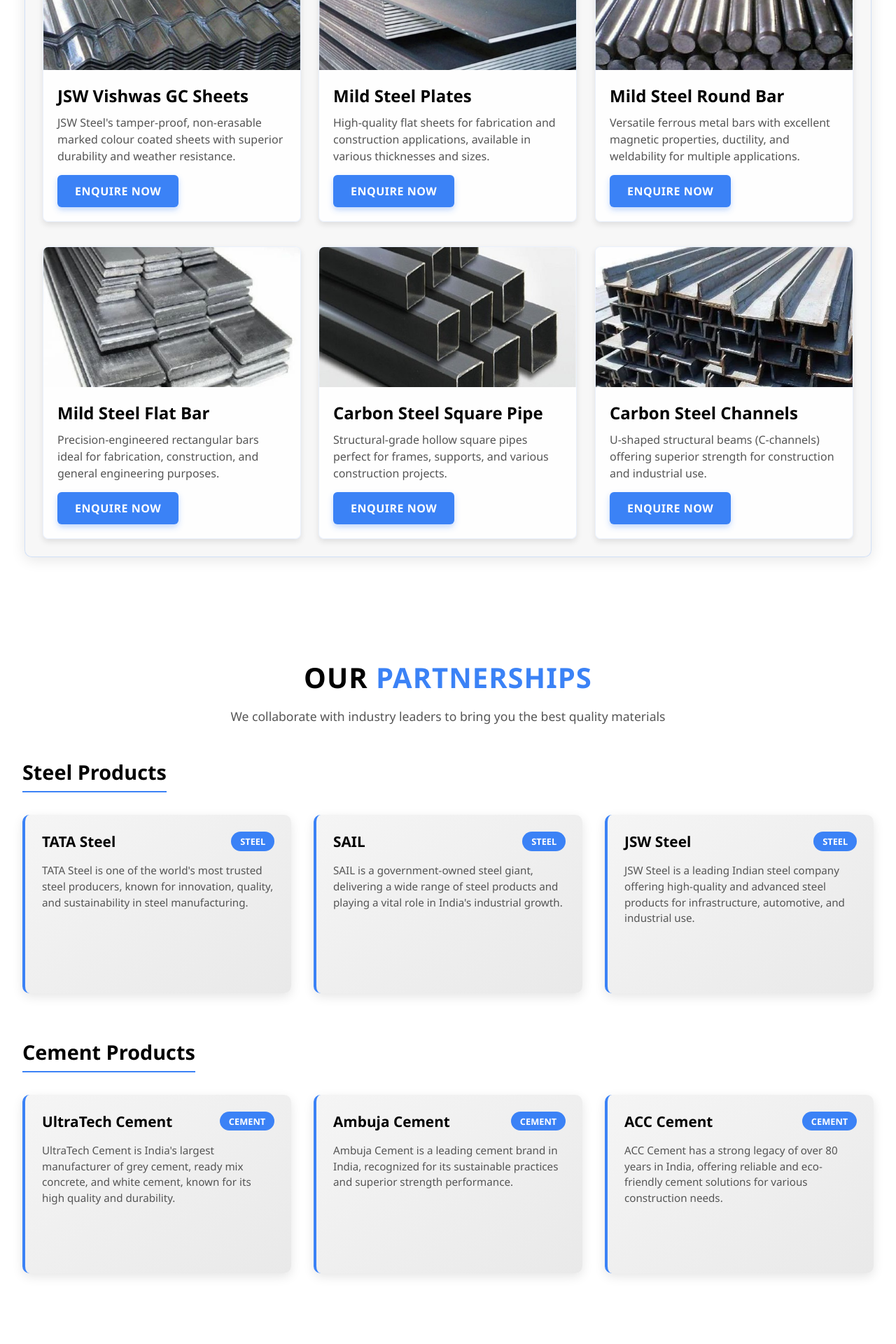
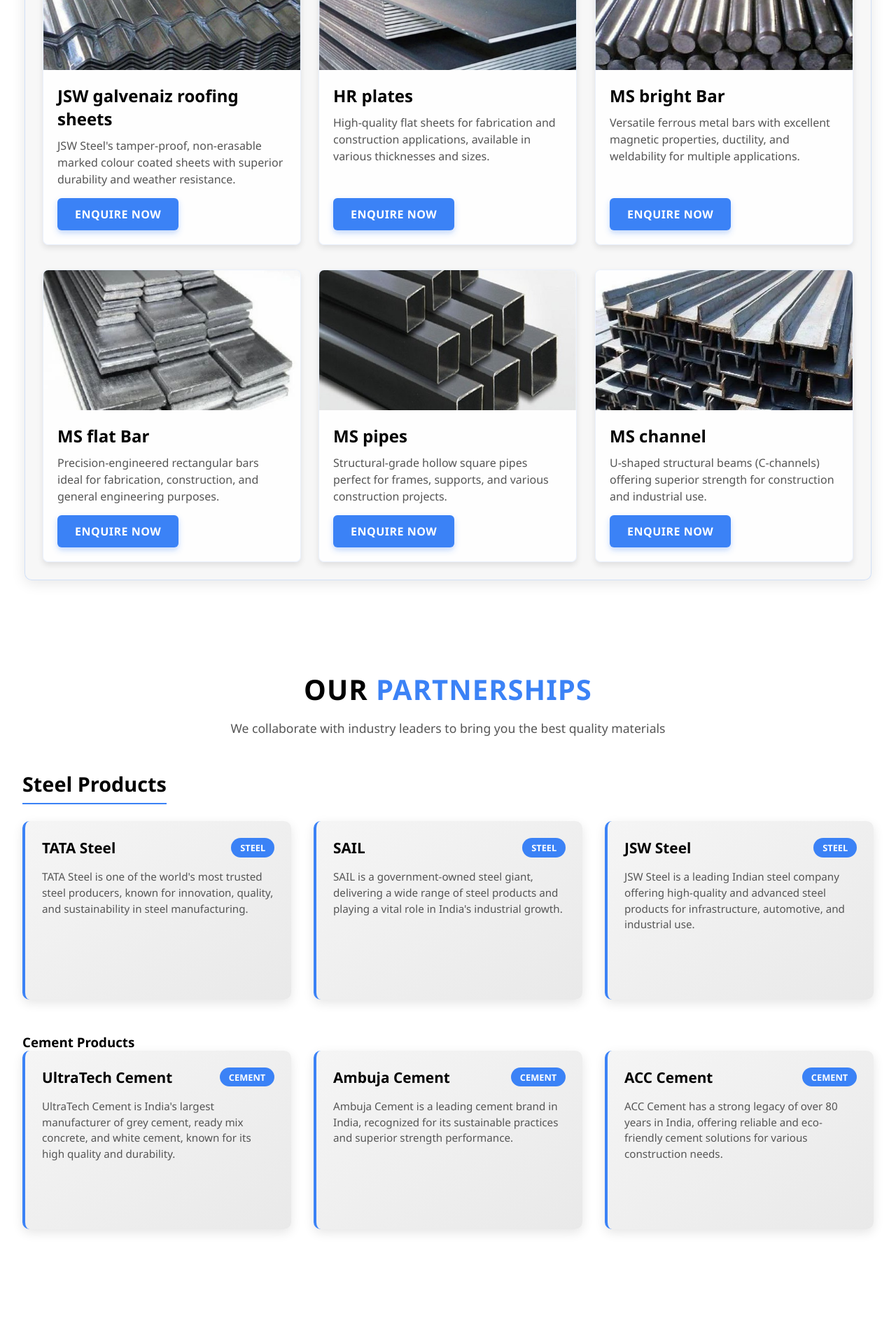
Before and after one commit to mr-ssc/Jilani-Steel-Cement, a React (Create React App) app: page / in a window 1280 px wide. Shown: the part 1140-3060 px from the top of the page at 70% size. Built offline with nearby package versions, Linux system fonts and the light colour scheme.

Commit message:
first commit

```diff
--- a/src/component/Partnerships.css
+++ b/src/component/Partnerships.css
@@ -1,70 +1,65 @@
-/* Base Styles */
+/* Mobile First Styles */
 .partnerships-container {
-  background-color: #ffffff; /* Changed from #111111 to #ffffff */
-  color: #000000; /* Changed from #ffffff to #000000 */
-  padding: 4rem 2rem;
+  background-color: #ffffff;
+  color: #000000;
+  padding: 1.5rem 1rem;
   font-family: 'Arial', sans-serif;
 }
 
 .partnerships-title {
-  font-size: 2.5rem;
+  font-size: 1.8rem;
   text-align: center;
-  margin-bottom: 1rem;
+  margin-bottom: 0.5rem;
   font-weight: 700;
   text-transform: uppercase;
   letter-spacing: 1px;
-  color: #000000; /* Added to ensure title is black */
+  color: #000000;
 }
 
 .partnerships-title span {
-  color: #3b82f6; /* Changed from #ff4e1d to #3b82f6 (blue) */
+  color: #3b82f6;
 }
 
 .partnerships-subtitle {
   text-align: center;
-  font-size: 1.1rem;
-  margin-bottom: 3rem;
-  color: #555555; /* Changed from #aaaaaa to #555555 for better contrast on white */
+  font-size: 1rem;
+  margin-bottom: 1.5rem;
+  color: #555555;
   max-width: 700px;
   margin-left: auto;
   margin-right: auto;
+  padding: 0 0.5rem;
 }
 
 .partnerships-section {
-  margin-bottom: 4rem;
+  margin-bottom: 2rem;
 }
 
 .partnerships-category-title {
-  font-size: 1.8rem;
-  margin-bottom: 2rem;
+  font-size: 1.4rem;
+  margin-bottom: 1rem;
   padding-bottom: 0.5rem;
-  border-bottom: 2px solid #3b82f6; /* Changed from #ff4e1d to #3b82f6 (blue) */
+  border-bottom: 2px solid #3b82f6;
   display: inline-block;
-  color: #000000; /* Added to ensure title is black */
-}
-
-.partnerships-category-title-1 {
-  font-size: 1.8rem;
-  margin-bottom: 2rem;
-  padding-bottom: 0.5rem;
-  border-bottom: 2px solid #3b82f6; /* Changed from #4e9af1 to #3b82f6 (blue) */
-  display: inline-block;
-  color: #000000; /* Added to ensure title is black */
+  color: #000000;
+  padding-left: 1rem;
+  width: calc(100% - 2rem);
 }
 
 .partnerships-grid {
   display: grid;
-  grid-template-columns: repeat(auto-fill, minmax(300px, 1fr));
-  gap: 2rem;
+  grid-template-columns: 1fr;
+  gap: 1.5rem;
+  padding: 0 1rem;
 }
 
 .partnerships-card {
-  background: linear-gradient(145deg, #f5f5f5, #e9e9e9); /* Changed from dark to light gradient */
+  background: linear-gradient(145deg, #f5f5f5, #e9e9e9);
   border-radius: 10px;
   padding: 1.5rem;
   cursor: pointer;
   transition: all 0.3s ease;
-  box-shadow: 0 5px 15px rgba(0, 0, 0, 0.1); /* Lighter shadow */
+  box-shadow: 0 5px 15px rgba(0, 0, 0, 0.1);
   display: flex;
   flex-direction: column;
   height: 100%;
@@ -74,21 +69,16 @@
 }
 
 .partnerships-steel {
-  border-left-color: #3b82f6; /* Changed from #ff4e1d to #3b82f6 (blue) */
+  border-left-color: #3b82f6;
 }
 
 .partnerships-cement {
-  border-left-color: #3b82f6; /* Changed from #4e9af1 to #3b82f6 (blue) */
+  border-left-color: #3b82f6;
 }
 
 .partnerships-card:hover {
   transform: translateY(-10px);
-  box-shadow: 0 15px 30px rgba(0, 0, 0, 0.15); /* Lighter shadow */
-}
-
-.partnerships-card:hover .visit-website-btn {
-  opacity: 1;
-  transform: translateY(0);
+  box-shadow: 0 15px 30px rgba(0, 0, 0, 0.15);
 }
 
 .card-content {
@@ -98,12 +88,12 @@
 .card-title {
   font-size: 1.3rem;
   margin-bottom: 1rem;
-  color: #000000; /* Changed from #ffffff to #000000 */
+  color: #000000;
   font-weight: 600;
 }
 
 .card-description {
-  color: #555555; /* Changed from #bbbbbb to #555555 for better contrast */
+  color: #555555;
   font-size: 0.95rem;
   line-height: 1.5;
   margin-bottom: 1.5rem;
@@ -113,7 +103,7 @@
   position: absolute;
   top: 1.5rem;
   right: 1.5rem;
-  background-color: #3b82f6; /* Changed from #ff4e1d to #3b82f6 (blue) */
+  background-color: #3b82f6;
   color: white;
   padding: 0.3rem 0.8rem;
   border-radius: 20px;
@@ -122,27 +112,17 @@
   text-transform: uppercase;
 }
 
-.partnerships-cement .card-badge {
-  background-color: #3b82f6; /* Changed from #4e9af1 to #3b82f6 (blue) */
-}
-
 .visit-website-btn {
-  background-color: #3b82f6; /* Changed from #ff4e1d to #3b82f6 (blue) */
+  background-color: #3b82f6;
   color: white;
   padding: 0.8rem;
   text-align: center;
   border-radius: 5px;
   font-weight: 600;
   transition: all 0.3s ease;
-  opacity: 0;
-  transform: translateY(20px);
   display: flex;
   align-items: center;
   justify-content: center;
-}
-
-.partnerships-cement .visit-website-btn {
-  background-color: #3b82f6; /* Changed from #4e9af1 to #3b82f6 (blue) */
 }
 
 .visit-website-btn span {
@@ -154,33 +134,12 @@
   transform: translateX(3px);
 }
 
-/* Responsive Styles */
-@media (max-width: 768px) {
-  .partnerships-title {
-    font-size: 2rem;
-  }
-
-  .partnerships-subtitle {
-    font-size: 1rem;
-  }
-
-  .partnerships-grid {
-    grid-template-columns: 1fr;
-  }
-
-  .visit-website-btn {
-    opacity: 1;
-    transform: translateY(0);
-  }
-}
-
 /* Animation */
 @keyframes fadeIn {
   from {
     opacity: 0;
     transform: translateY(20px);
   }
-
   to {
     opacity: 1;
     transform: translateY(0);
@@ -203,3 +162,58 @@
 .partnerships-card:nth-child(3) {
   animation-delay: 0.3s;
 }
+
+/* Tablet Styles */
+@media (min-width: 600px) {
+  .partnerships-grid {
+    grid-template-columns: repeat(2, 1fr);
+  }
+
+  .partnerships-container {
+    padding: 2rem 1.5rem;
+  }
+}
+
+/* Desktop Styles */
+@media (min-width: 992px) {
+  .partnerships-container {
+    padding: 3rem 2rem;
+  }
+
+  .partnerships-title {
+    font-size: 2.5rem;
+    margin-bottom: 1rem;
+  }
+
+  .partnerships-subtitle {
+    font-size: 1.1rem;
+    margin-bottom: 3rem;
+  }
+
+  .partnerships-section {
+    margin-bottom: 3rem;
+  }
+
+  .partnerships-category-title {
+    font-size: 1.8rem;
+    margin-bottom: 1.5rem;
+    padding-left: 0;
+    width: auto;
+  }
+
+  .partnerships-grid {
+    grid-template-columns: repeat(3, 1fr);
+    gap: 2rem;
+    padding: 0;
+  }
+
+  .partnerships-card:hover .visit-website-btn {
+    opacity: 1;
+    transform: translateY(0);
+  }
+
+  .visit-website-btn {
+    opacity: 0;
+    transform: translateY(20px);
+  }
+}
--- a/src/component/Products_Overview.js
+++ b/src/component/Products_Overview.js
@@ -12,42 +12,42 @@
 const products = [
   {
     id: 1,
-    name: "JSW Vishwas GC Sheets",
+    name: "JSW galvenaiz roofing sheets",
     title: "STEEL",
     image: img1,
     description: "JSW Steel's tamper-proof, non-erasable marked colour coated sheets with superior durability and weather resistance.",
   },
   {
     id: 2,
-    name: "Mild Steel Plates",
+    name: "HR plates",
     title: "STEEL",
     image: img2,
     description: "High-quality flat sheets for fabrication and construction applications, available in various thicknesses and sizes.",
   },
   {
     id: 3,
-    name: "Mild Steel Round Bar",
+    name: "MS bright Bar",
     title: "STEEL",
     image: img3,
     description: "Versatile ferrous metal bars with excellent magnetic properties, ductility, and weldability for multiple applications.",
   },
   {
     id: 4,
-    name: "Mild Steel Flat Bar",
+    name: "MS flat Bar",
     title: "STEEL",
     image: img4,
     description: "Precision-engineered rectangular bars ideal for fabrication, construction, and general engineering purposes.",
   },
   {
     id: 5,
-    name: "Carbon Steel Square Pipe",
+    name: "MS pipes",
     title: "STEEL",
     image: img5,
     description: "Structural-grade hollow square pipes perfect for frames, supports, and various construction projects.",
   },
   {
     id: 6,
-    name: "Carbon Steel Channels",
+    name: "MS channel",
     title: "STEEL",
     image: img6,
     description: "U-shaped structural beams (C-channels) offering superior strength for construction and industrial use.",
```
Also changed, not shown: src/component/Products_Overview.css (+13 -1 lines).
